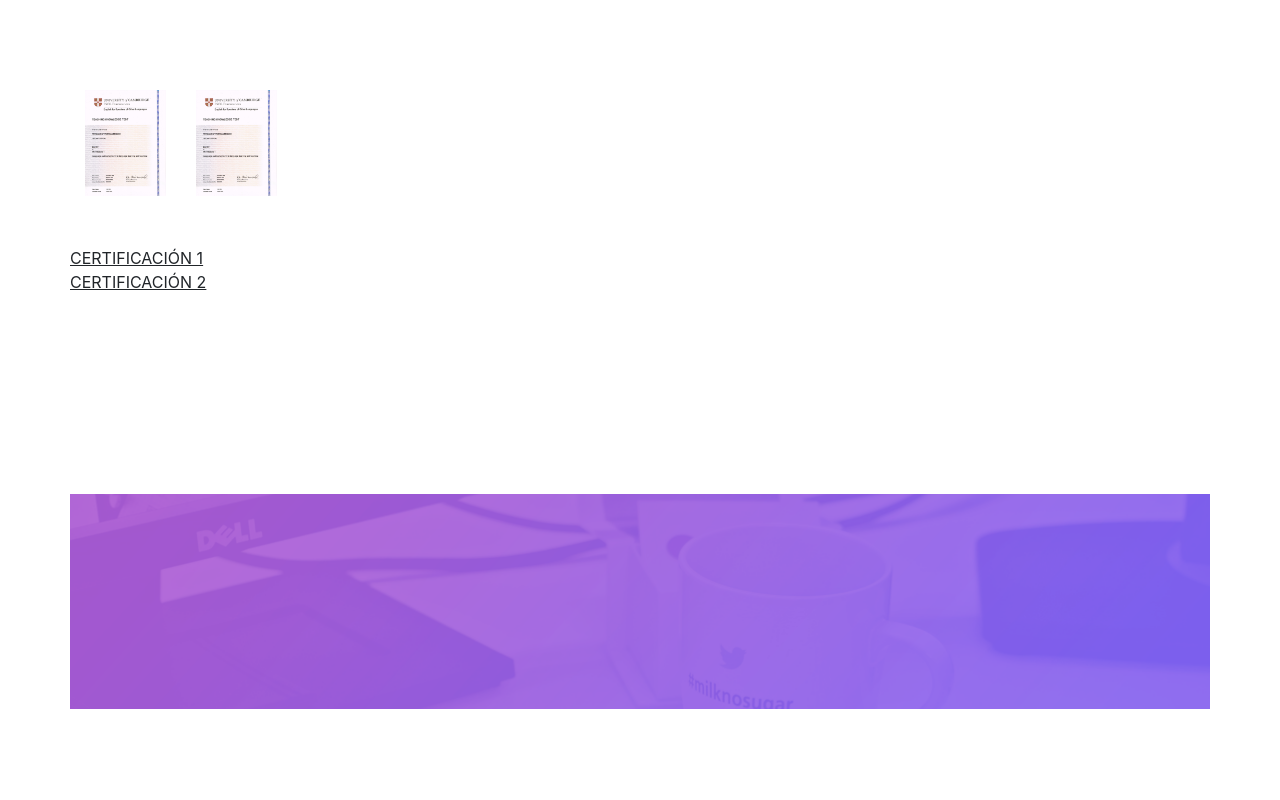
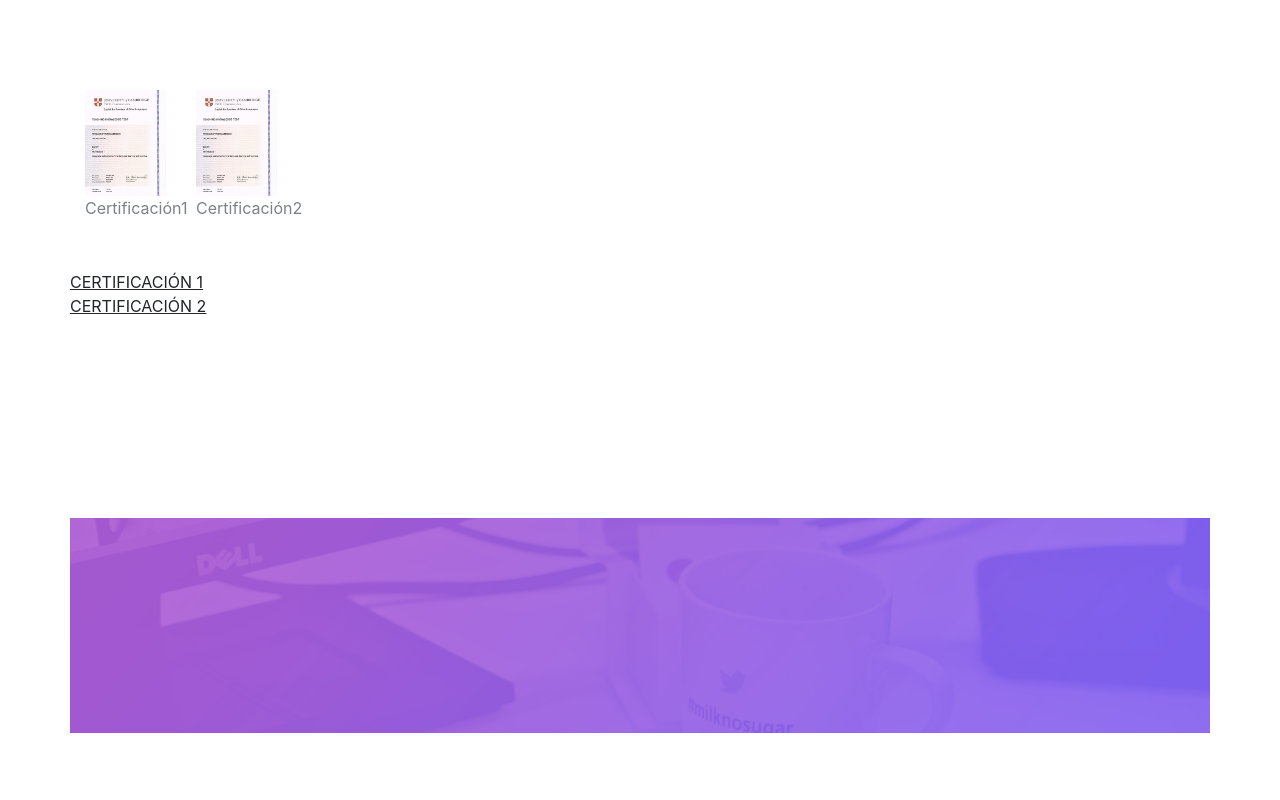
Before and after one commit to afleet06/templatemo_535_softy_pinko, a plain HTML site: page index.html in a window 1280 px wide. Shown: the part 840-1640 px from the top of the page. Drawn offline with nearby package versions, Linux system fonts and the light colour scheme.

Commit message:
Update index.html

```diff
--- a/index.html
+++ b/index.html
@@ -143,8 +143,8 @@ https://templatemo.com/tm-535-softy-pinko
                 <div class="intro">
                                   </div>
                 <div class="row photos">
-                    <div class="col-sm-6 col-md-4 col-lg-3 item"><a href="assets/images/tkt1.jpg" data-lightbox="photos"><img class="img-fluid" src="assets/images/tkt1.jpg"></a></div>
-                    <div class="col-sm-6 col-md-4 col-lg-3 item"><a href="assets/images/tkt1.jpg" data-lightbox="photos"><img class="img-fluid" src="assets/images/tkt1.jpg"></a></div>
+                    <div class="col-sm-6 col-md-4 col-lg-3 item"><a href="assets/images/tkt1.jpg" data-lightbox="photos"><img class="img-fluid" src="assets/images/tkt1.jpg"><p>Certificación1</p></a></div>
+                    <div class="col-sm-6 col-md-4 col-lg-3 item"><a href="assets/images/tkt1.jpg" data-lightbox="photos"><img class="img-fluid" src="assets/images/tkt1.jpg"><p>Certificación2</p></a></div>
                                </div>
             </div>
         </div>
```
